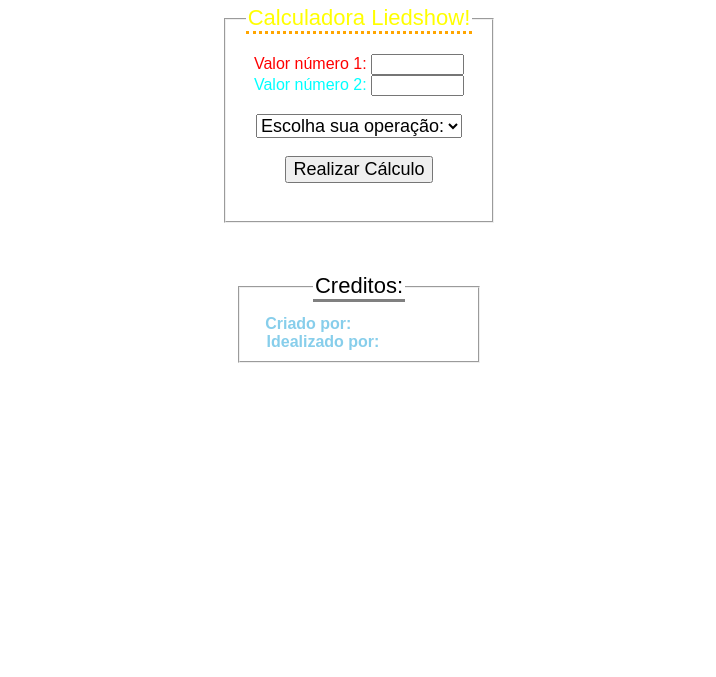
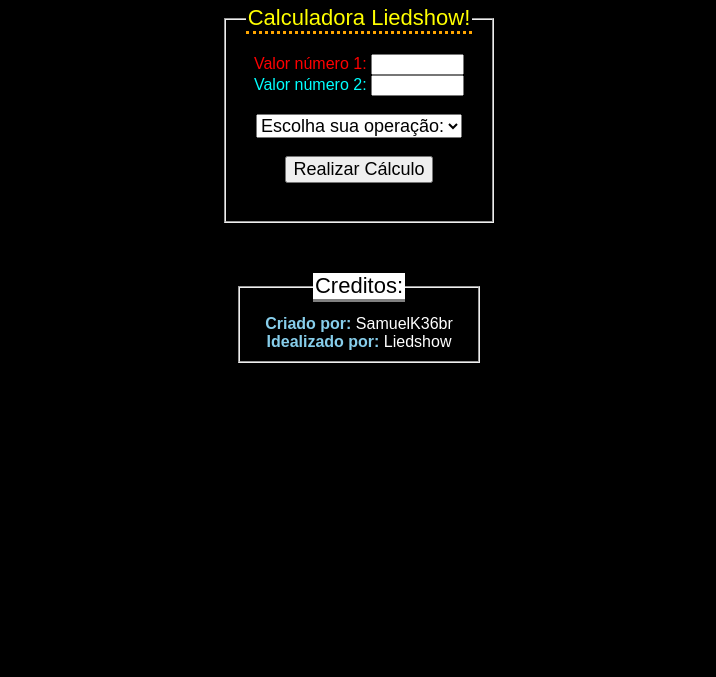
Before and after one commit to SamuelK36br/teste, a plain HTML site: page index.html in a window 1280 px wide. Shown: the part 123-800 px from the top of the page, without its empty margins (281-997 px from the left). Drawn offline with Linux system fonts and the light colour scheme.

Commit message:
update style.css

```diff
--- a/style.css
+++ b/style.css
@@ -1,6 +1,6 @@
 body{
   font-family: arial;
-  background-color: ;
+  background-color: black;
   color: white;
 }
 
```
